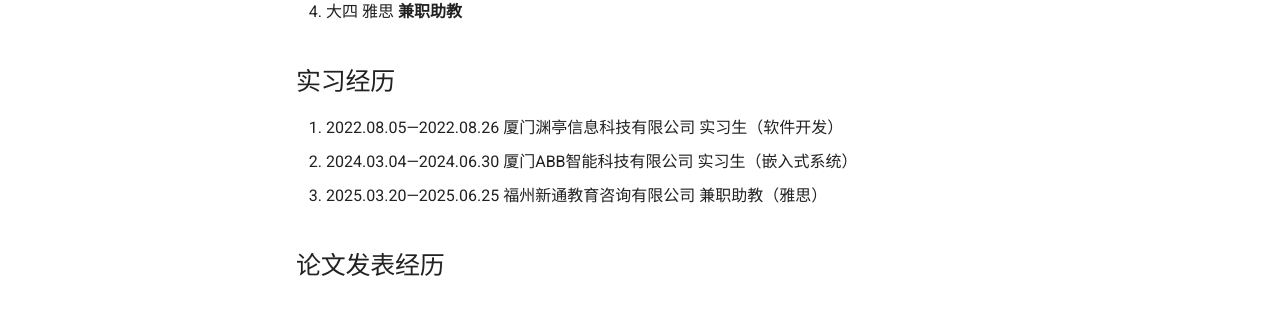
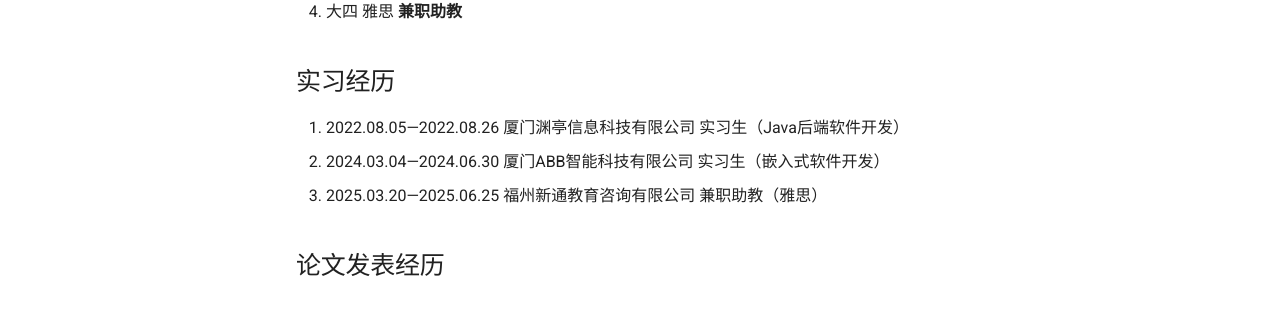
Before and after one commit to CHIZHIGA/chizhiga.github.io, an MkDocs documentation site: the page built from docs/about/index.md, in a window 1280 px wide and 1060 px high. Shown: the part 571-880 px from the top of the window. Built offline with MkDocs 1.6.1 and Material for MkDocs 9.7.7, drawn with Linux system fonts in a browser that asks for light colours; comment, search, counter and statistics services are not loaded.

Commit message:
fix info

```diff
--- a/docs/about/index.md
+++ b/docs/about/index.md
@@ -16,8 +16,8 @@
 
 ## 实习经历
 
-1. 2022.08.05—2022.08.26 厦门渊亭信息科技有限公司 实习生（软件开发）
-2. 2024.03.04—2024.06.30 厦门ABB智能科技有限公司 实习生（嵌入式系统）
+1. 2022.08.05—2022.08.26 厦门渊亭信息科技有限公司 实习生（Java后端软件开发）
+2. 2024.03.04—2024.06.30 厦门ABB智能科技有限公司 实习生（嵌入式软件开发）
 3. 2025.03.20—2025.06.25 福州新通教育咨询有限公司 兼职助教（雅思）
 
 ## 论文发表经历
```
Also changed, not shown: docs/index.md (+1 -1 lines).
